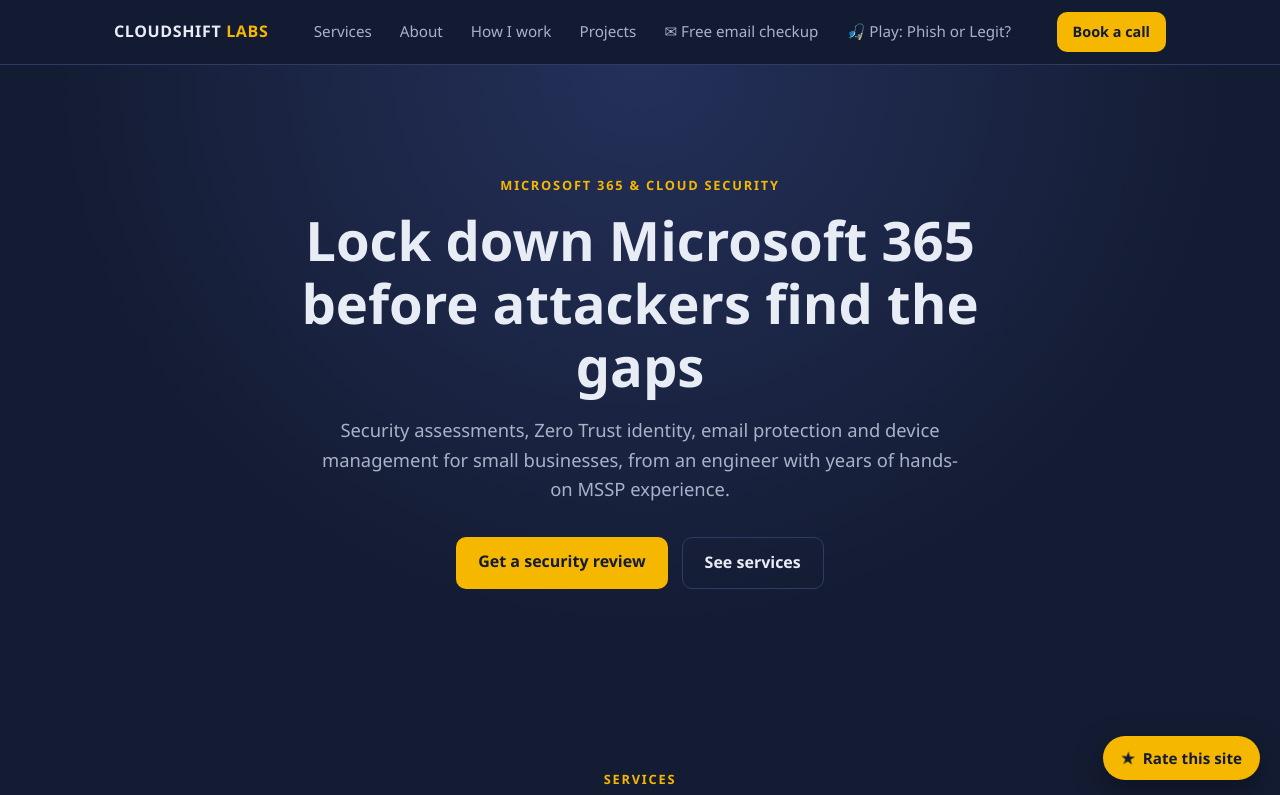
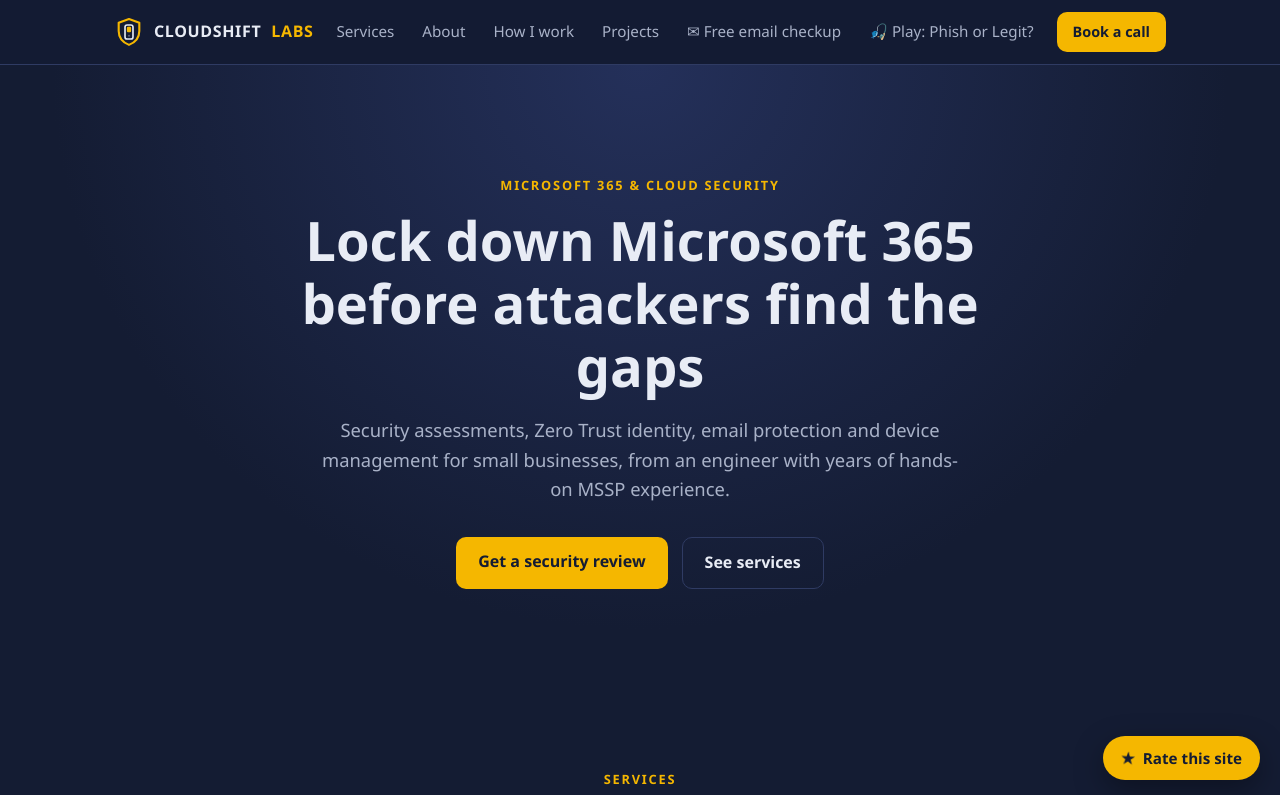
Before and after one commit to myoung313/portfolio-site, a plain HTML site: page site/index.html in a window 1280 px wide. Shown: the top 795 px of the page. Drawn offline with Linux system fonts and the light colour scheme; no server answers.

Commit message:
Add Shield Switch logo, favicon and social preview image
Co-Authored-By: Claude Opus 5.5 <noreply@anthropic.com>
Claude-Session: https://claude.ai/code/session_016EqmLEXWQfiCY3Zs7u4YvQ

```diff
--- a/site/index.html
+++ b/site/index.html
@@ -4,6 +4,15 @@
   <meta charset="UTF-8" />
   <meta name="viewport" content="width=device-width, initial-scale=1" />
   <title>CloudShift Labs | Microsoft 365 &amp; Cloud Security</title>
+  <link rel="icon" href="/assets/brand/favicon.svg" type="image/svg+xml" />
+  <link rel="icon" href="/assets/brand/favicon-32.png" sizes="32x32" type="image/png" />
+  <link rel="apple-touch-icon" href="/assets/brand/apple-touch-icon.png" />
+  <meta name="theme-color" content="#141C33" />
+  <meta property="og:site_name" content="CloudShift Labs" />
+  <meta property="og:image" content="https://cloudshiftlabs.net/assets/brand/og.png" />
+  <meta property="og:image:width" content="1200" />
+  <meta property="og:image:height" content="630" />
+  <meta name="twitter:card" content="summary_large_image" />
   <meta name="description" content="CloudShift Labs helps small businesses secure Microsoft 365, Entra ID, email and devices. Security assessments, Zero Trust, DMARC and Intune by Taz, an MSSP-experienced security engineer." />
   <style>
     :root {
@@ -19,7 +28,8 @@
     /* Nav */
     nav { position:sticky; top:0; z-index:10; background:rgba(20,28,51,.92); backdrop-filter:blur(8px); border-bottom:1px solid var(--line); }
     nav .wrap { display:flex; align-items:center; justify-content:space-between; height:64px; }
-    .logo { font-weight:700; letter-spacing:.04em; color:var(--text); }
+    .logo { font-weight:700; letter-spacing:.04em; color:var(--text); display:inline-flex; align-items:center; gap:10px; }
+    .logo img { width:30px; height:30px; display:block; }
     .logo span { color:var(--gold); }
     nav ul { display:flex; gap:28px; list-style:none; }
     nav ul a { color:var(--muted); font-size:.95rem; }
@@ -129,7 +139,7 @@
 
   <nav>
     <div class="wrap">
-      <a href="#" class="logo">CLOUDSHIFT <span>LABS</span></a>
+      <a href="#" class="logo"><img src="/assets/brand/logo-icon.svg" alt="" width="30" height="30" />CLOUDSHIFT <span>LABS</span></a>
       <ul>
         <li><a href="#services">Services</a></li>
         <li><a href="#about">About</a></li>
```
Also changed, not shown: site/checkup/index.html (+9 -0 lines), site/phish/index.html (+9 -0 lines), site/assets/brand/apple-touch-icon.png (added), site/assets/brand/favicon-32.png (added), site/assets/brand/favicon.svg (added), site/assets/brand/icon-512.png (added), site/assets/brand/logo-icon.svg (added), site/assets/brand/og.png (added).
